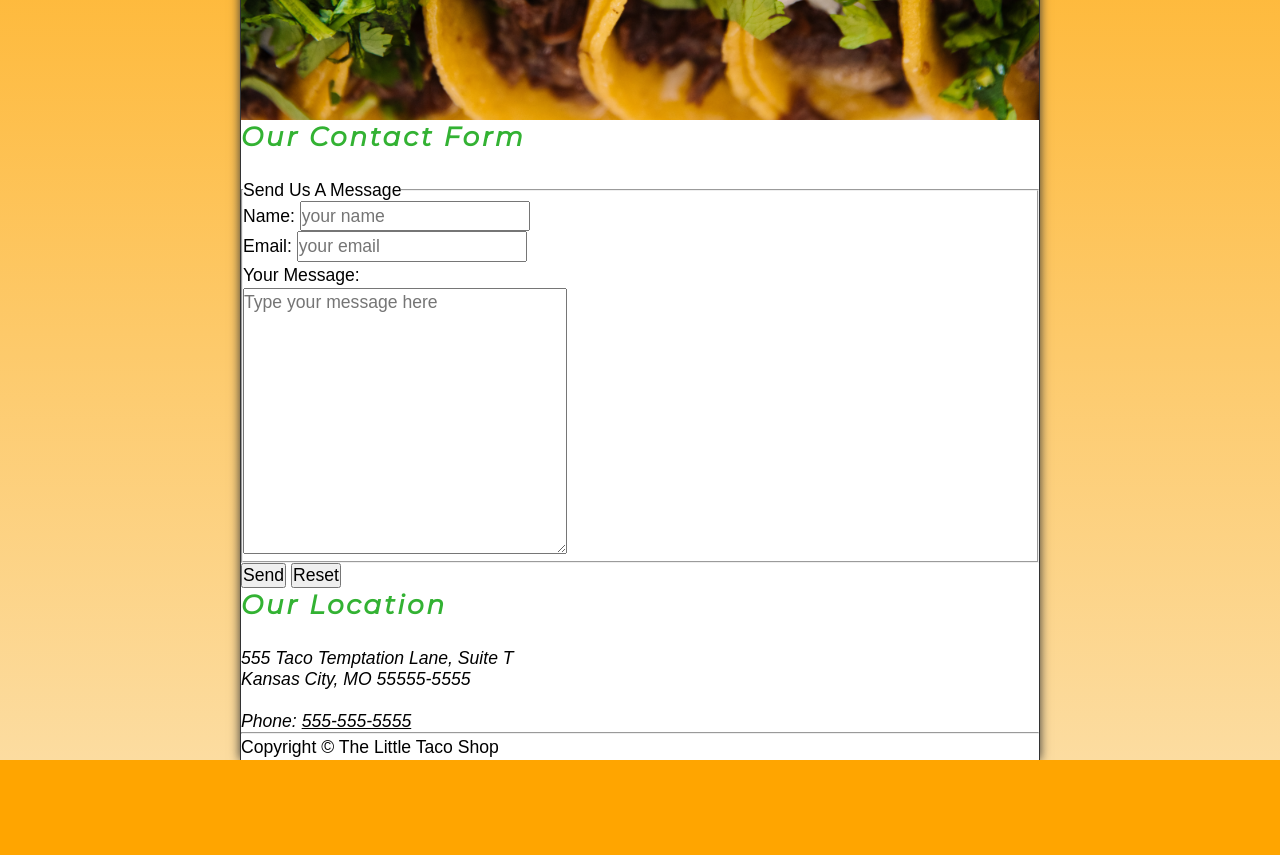
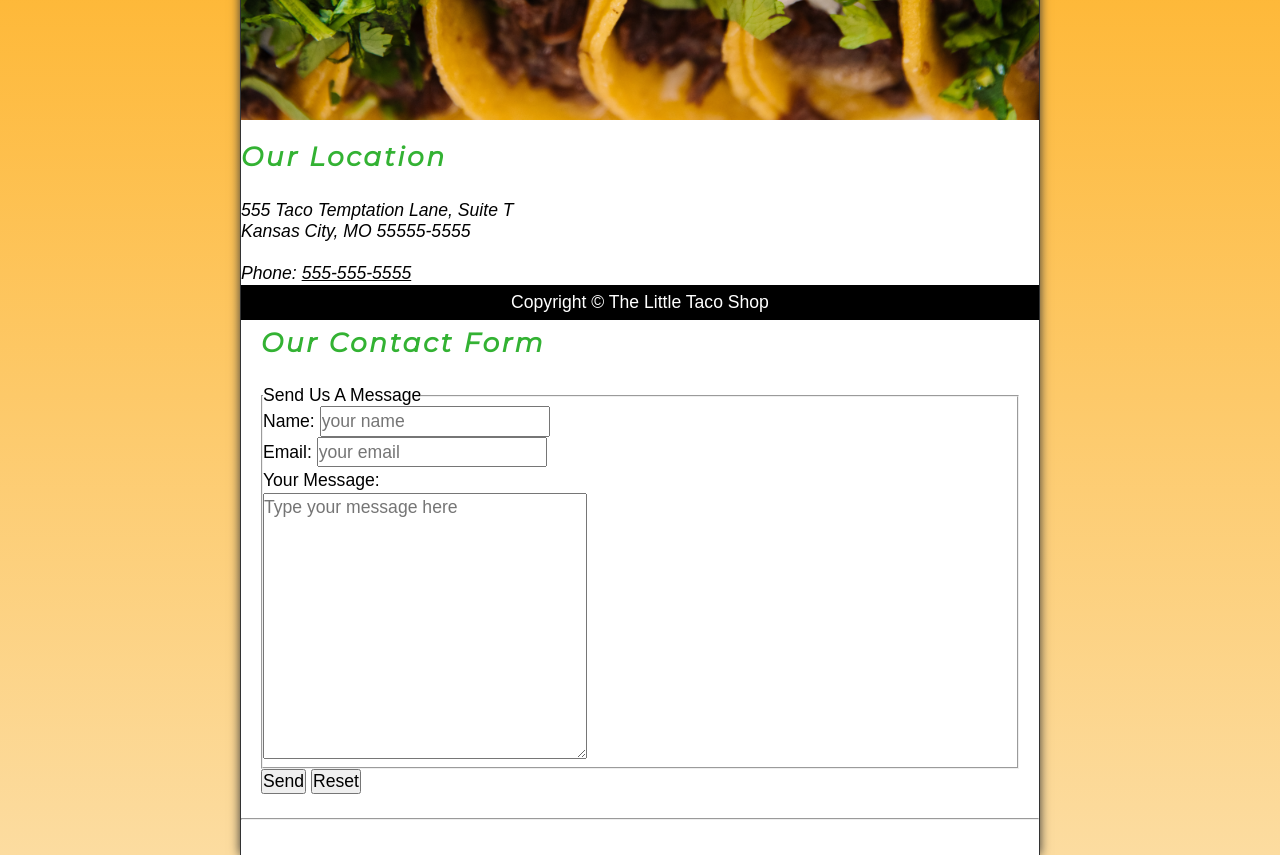
Before and after one commit to patrick-amusivwa/full-responsive-web-page, a plain HTML site: page contact.html in a window 1280 px wide. Shown: the part 480-1335 px from the top of the page. Before the commit the page ends 1240 px from the top, so only its background shows below. Drawn offline with Linux system fonts and the light colour scheme.

Commit message:
BEM of main
modification of the main elements and additional classes thatwill be used in the styling ; also ordering the main_Articles differently

```diff
--- a/contact.html
+++ b/contact.html
@@ -42,8 +42,17 @@
             </figcaption>
         </figure>
     </section>
-    <main>
-        <section>
+    <article class="main__article">
+        <h2>Our Location</h2>
+        <address>
+            555 Taco Temptation Lane, Suite T<br>
+            Kansas City, MO 55555-5555
+            <br><br>
+            Phone: <a href="tel:+5555555555">555-555-5555</a>
+        </address>
+    </article>
+    <main class="main">
+        <article class="main__article">
             <h2>Our Contact Form</h2>
 
             <form action="https://httpbin.org/get" method="get">
@@ -67,20 +76,15 @@
                 <button type="submit">Send</button>
                 <button type="reset">Reset</button>
             </form>
-        </section>
-        <section>
-            <h2>Our Location</h2>
-            <address>
-                555 Taco Temptation Lane, Suite T<br>
-                Kansas City, MO 55555-5555
-                <br><br>
-                Phone: <a href="tel:+5555555555">555-555-5555</a>
-            </address>
-        </section>
+        </article>
+
     </main>
     <hr>
-    <footer>
-        <p>Copyright &copy; The Little Taco Shop</p>
+    <footer class="footer">
+        <p>
+           <span class="nowrap">Copyright &copy;</span>
+           <span class="nowrap">The Little Taco Shop</span>
+        </p>
     </footer>
 </body>
 
--- a/css/style.css
+++ b/css/style.css
@@ -179,3 +179,30 @@ a:active{
         transform:skew(-10deg,-5deg) scaleY(1);
     }
 }
+/* ||FOOTER */
+.footer{
+    position:sticky;
+    bottom:0;
+    background-color:var(--HEADER-BG-COLOR);
+    color:var(--HEADER-COLOR);
+    padding:var(--PADDING-TB)var(--PADDING-SIDE);
+    text-align:center;
+
+
+}
+/* ||MAIN */
+.main{
+    padding:var(--PADDING-TB)var(--PADDING-SIDE);
+
+}
+.main__article{
+    scroll-margin-top:6.5rem;
+    margin:var(--MARGIN);
+
+}
+.main__article:first-child{
+    margin-top:1em;
+}
+.main__article:last-child{
+    min-height:calc(100vh-20rem);
+}
```
Also changed, not shown: about.html (+32 -1 lines), hours.html (+8 -4 lines), index.html (+2 -24 lines).
